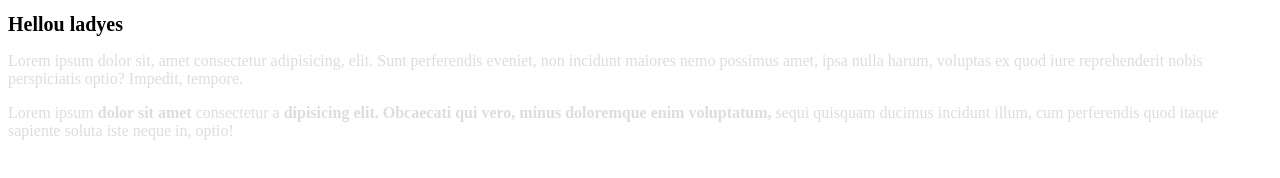
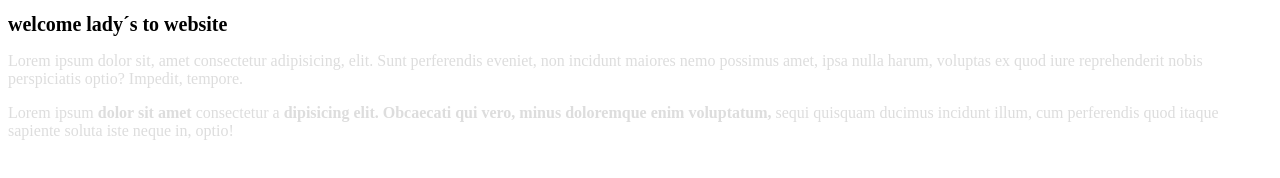
Before and after one commit to brgoldefnreye07goldzr/brgoldefnreye07goldzr, a plain HTML site: page index.html in a window 1280 px wide. Drawn offline with Linux system fonts and the light colour scheme.

Commit message:
se modifica el titulo de la fuente

```diff
--- a/index.html
+++ b/index.html
@@ -7,7 +7,7 @@
 	<link rel="stylesheet" href="css/main.css">
 </head>
 <body>
-	<h1>Hellou ladyes</h1>
+	<h1>welcome lady´s to website </h1>
 	<p>Lorem ipsum dolor sit, amet consectetur adipisicing, elit. Sunt perferendis eveniet, non incidunt maiores nemo possimus amet, ipsa nulla harum, voluptas ex quod iure reprehenderit nobis perspiciatis optio? Impedit, tempore.</p>
 	<p> Lorem ipsum  <strong>dolor sit amet</strong> consectetur a <strong>dipisicing elit. Obcaecati qui vero, minus doloremque enim voluptatum,</strong> sequi quisquam ducimus incidunt illum, cum perferendis quod itaque sapiente soluta iste neque in, optio!</p>
 </body>
```
